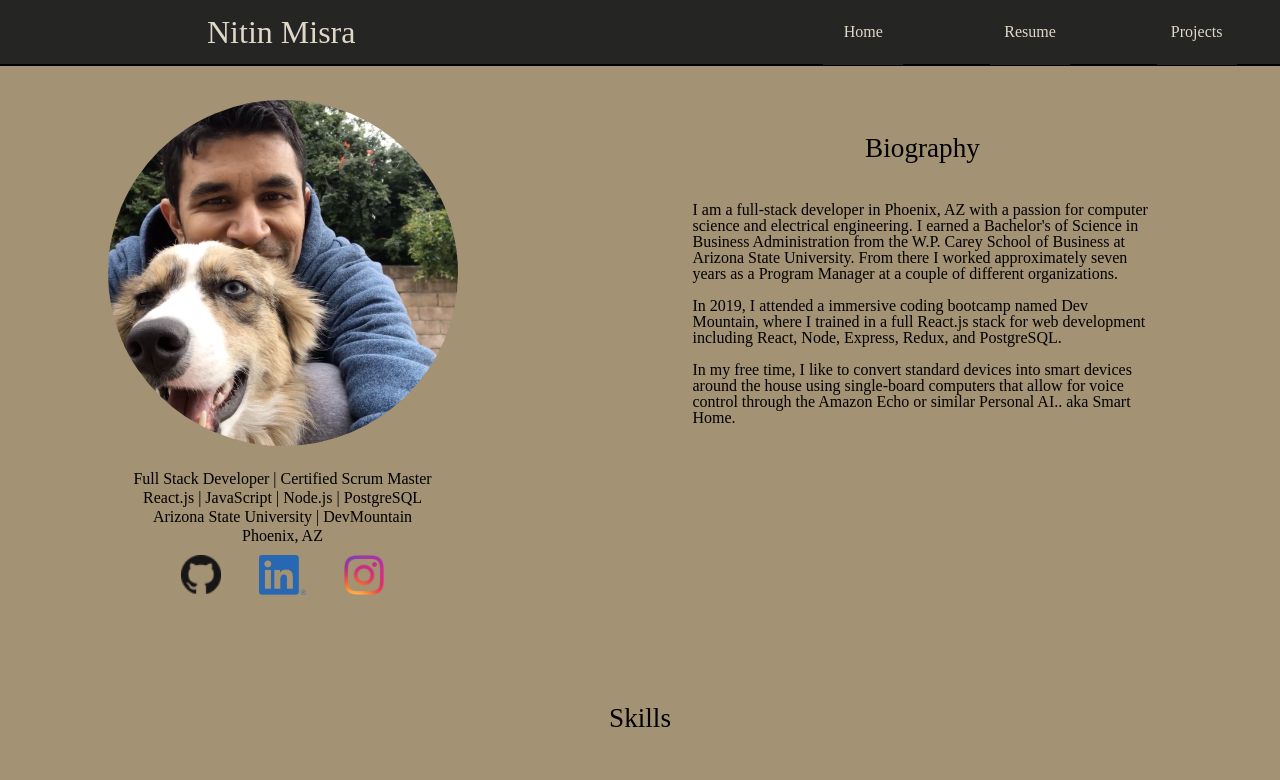
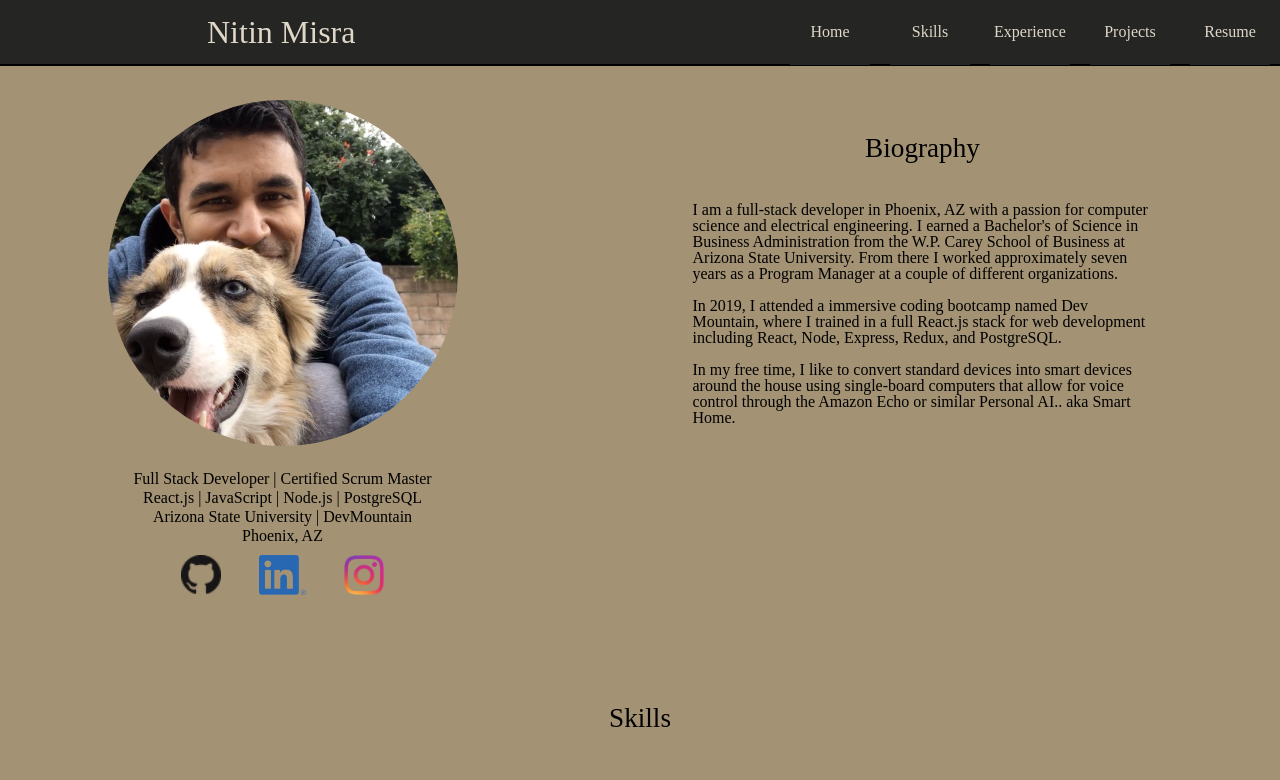
Before and after one commit to iamnitinmisra/new-portfolio, a React (Create React App) app: page / in a window 1280 px wide. Shown: the top 780 px of the page. Built offline with nearby package versions, Linux system fonts and the light colour scheme; grey boxes are pictures that could not be loaded.

Commit message:
update to navbar

```diff
--- a/src/components/ham-menu/menu-content/MenuContent.js
+++ b/src/components/ham-menu/menu-content/MenuContent.js
@@ -8,11 +8,17 @@ export default function MenuContent() {
       <li id="link">Home</li>
       {/* </a> */}
       {/* <a href="#"> */}
-      <li id="link">Resume</li>
+      <li id="link">Skills</li>
+      {/* </a> */}
+      {/* <a href="#"> */}
+      <li id="link">Experience</li>
       {/* </a> */}
       {/* <a href="#"> */}
       <li id="link">Projects</li>
       {/* </a> */}
+      {/* <a href="#"> */}
+      <li id="link">Resume</li>
+      {/* </a> */}
     </ul>
   );
 }
```
